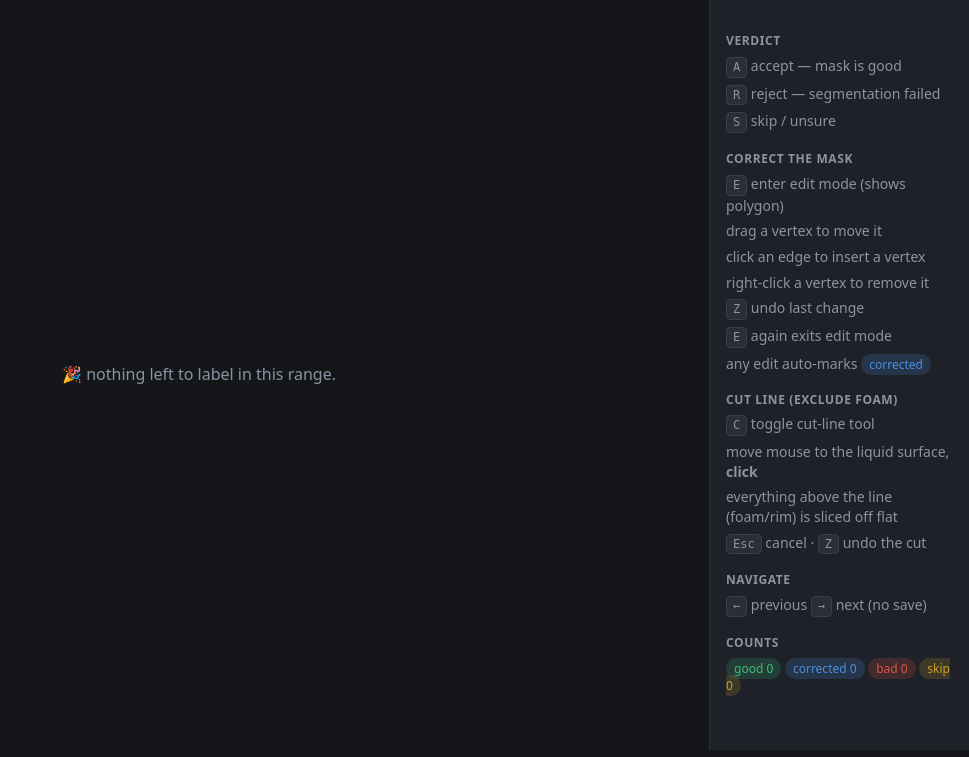
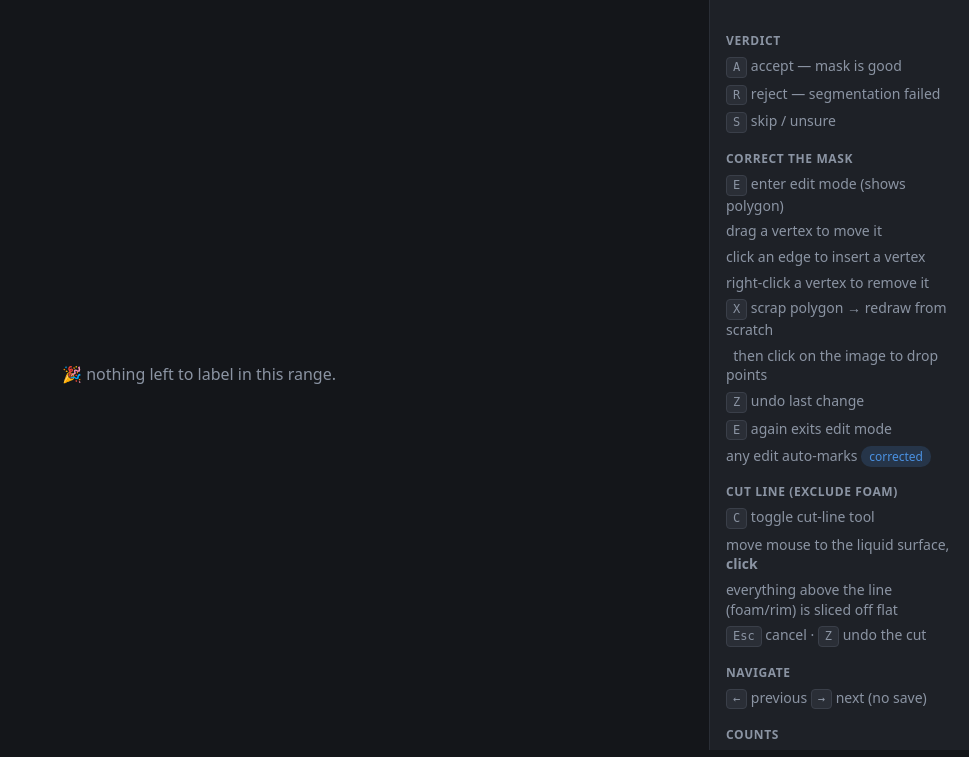
Before and after one commit to JasonL1238/ZenblenImageTesting, a Flask app: page / in a window 1280 px wide. Shown: the part 43-800 px from the top of the page, without its empty margins (311-1280 px from the left). Run offline with Flask 3, Linux system fonts and the light colour scheme; data that the repository does not hold is empty.

Commit message:
labeling UI: add X to scrap polygon and redraw from scratch
In edit mode, X clears the polygon (snapshotted, so Z undoes it) and shows a
"click to place points" hint; clicking then builds a fresh outline vertex by
vertex. For masks too wrong to nudge — faster to start over than drag.

Co-Authored-By: Claude Opus 4.8 (1M context) <noreply@anthropic.com>

```diff
--- a/labeling/static/label.js
+++ b/labeling/static/label.js
@@ -106,6 +106,16 @@ function draw() {
         ctx.stroke();
       }
     }
+  }
+
+  // Empty polygon in edit mode: prompt the user to start drawing.
+  if ((!p || !p.length) && !cutMode) {
+    ctx.save();
+    ctx.fillStyle = "#ffcc00";
+    ctx.font = `${Math.round(22 / cssScale())}px system-ui, sans-serif`;
+    ctx.fillText("click to place points  (Z = undo scrap)",
+                 12 / cssScale(), 40 / cssScale());
+    ctx.restore();
   }
 
   // Cut-line guide: a full-width horizontal line at the mouse Y. Everything
@@ -253,6 +263,17 @@ document.addEventListener("keydown", (e) => {
     case "escape":
       if (cutMode) { cutMode = false; updateMode(); draw(); }
       break;
+    case "x":
+      // Scrap the polygon entirely — start from scratch. After this, click on
+      // the image to drop new vertices one by one (Z undoes the scrap).
+      if (!editMode) break;
+      if (item.polygon.length) {
+        snapshot();
+        item.polygon = [];
+        cutMode = false; dragIndex = -1;
+        markDirty(); draw();
+      }
+      break;
     case "z":
       if (undoStack.length) {
         item.polygon = undoStack.pop();
--- a/labeling/templates/label.html
+++ b/labeling/templates/label.html
@@ -61,6 +61,8 @@
       <li>drag a vertex to move it</li>
       <li>click an edge to insert a vertex</li>
       <li>right-click a vertex to remove it</li>
+      <li><span class="key">X</span> scrap polygon → redraw from scratch</li>
+      <li>&nbsp;&nbsp;then click on the image to drop points</li>
       <li><span class="key">Z</span> undo last change</li>
       <li><span class="key">E</span> again exits edit mode</li>
       <li>any edit auto-marks <span class="pill corrected">corrected</span></li>
```
